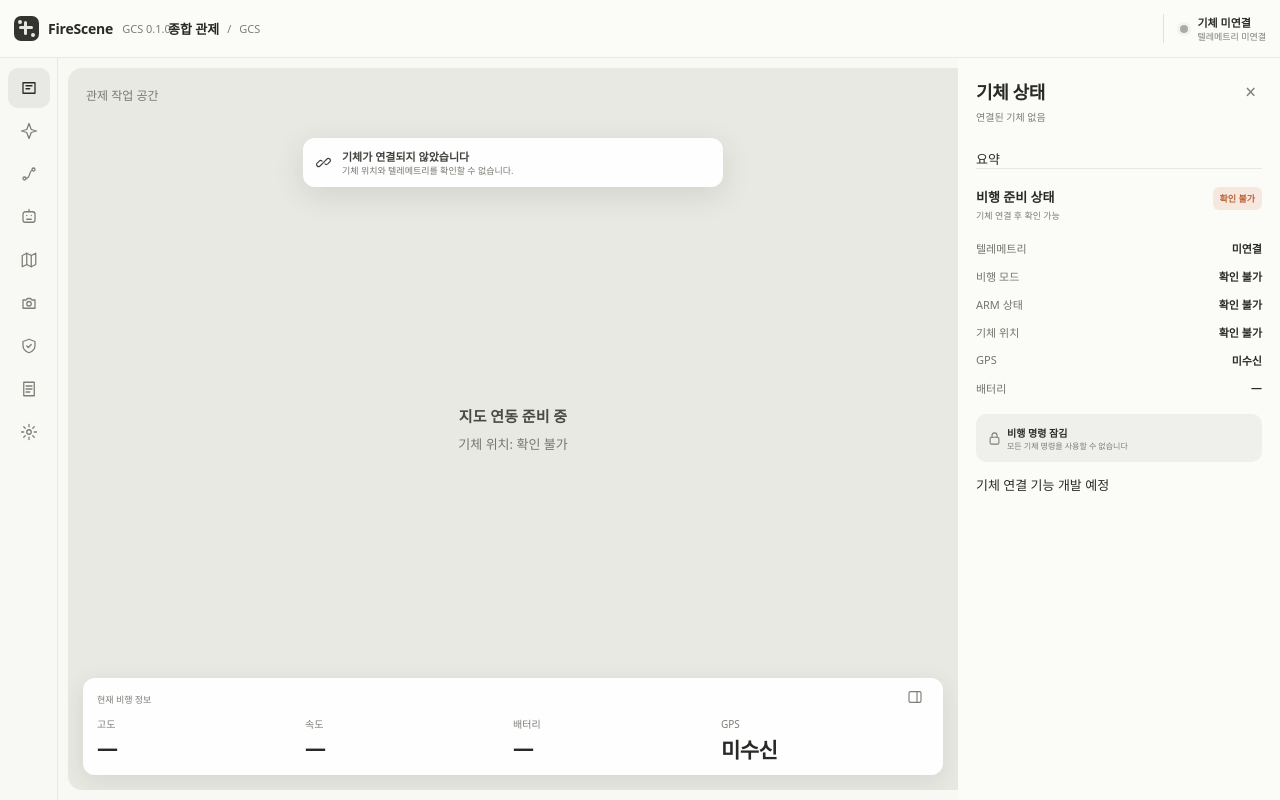
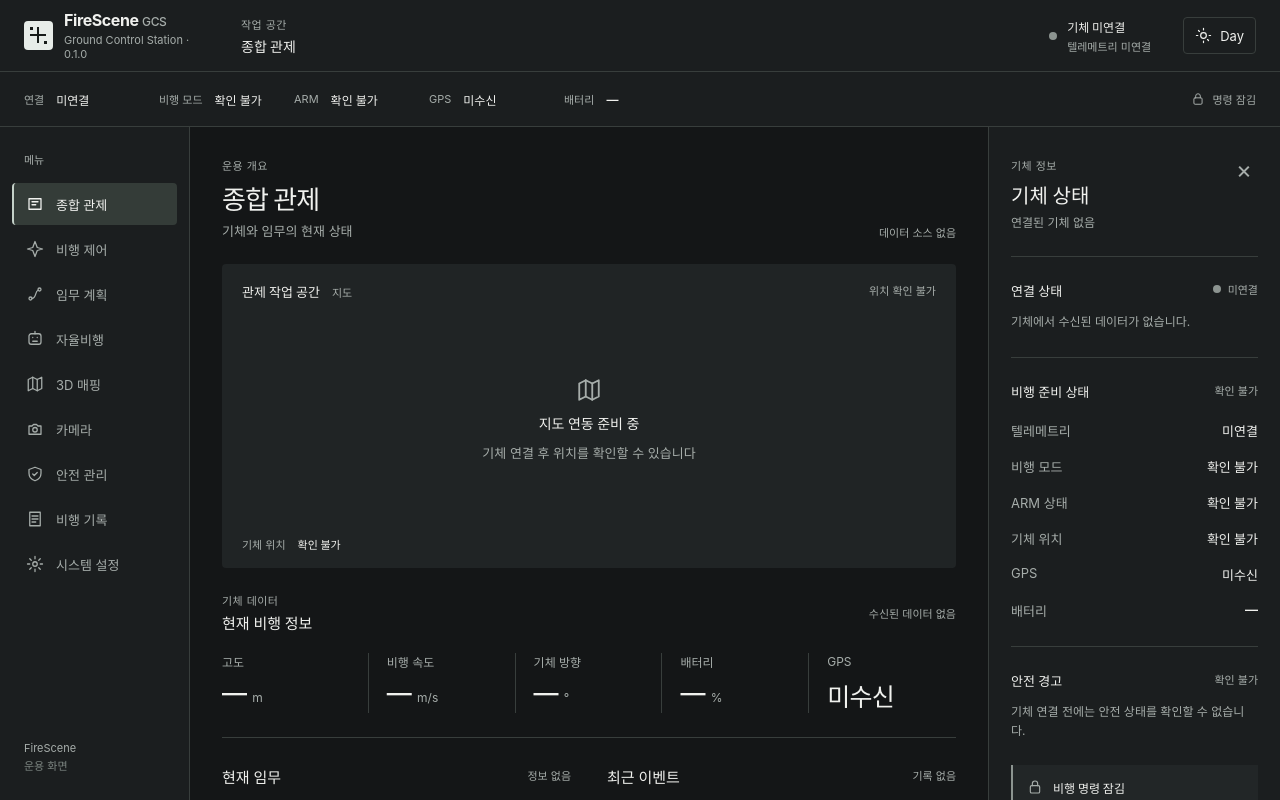
Before and after one commit to jiwon0524/autonomous-uav-system, a React (Vite) app in the folder frontend/: page / in a window 1280 px wide. Built offline with nearby package versions, Linux system fonts and the light colour scheme; the HTML template or start-up script is replaced by a standard one.

Commit message:
Renew GCS aerospace interface

```diff
--- a/frontend/src/App.tsx
+++ b/frontend/src/App.tsx
@@ -47,40 +47,32 @@ const descriptions = [
   '안전 관리 기능을 준비하고 있습니다.', '비행 기록 기능을 준비하고 있습니다.', '연결 및 프로그램 설정을 준비하고 있습니다.',
 ];
 
-function Telemetry() {
-  return <div className="telemetry">{[['고도', '—'], ['속도', '—'], ['배터리', '—'], ['GPS', '미수신']].map(([label, value]) =>
-    <div key={label}><span>{label}</span><p><b>{value}</b></p></div>)}</div>;
+function Metric({ label, unit, value = '—' }: { label: string; unit?: string; value?: string }) {
+  return <div className="metric"><span>{label}</span><div><strong>{value}</strong>{unit && <small>{unit}</small>}</div></div>;
 }
 
 function App() {
   const [page, setPage] = useState(0);
   const [details, setDetails] = useState(true);
-  return <div className="app"><div className="product soft-neutral">
-    <header className="soft-header">
-      <div className="product-brand"><Mark/><b>FireScene</b><span>GCS {version}</span></div>
-      <div className="workspace-name"><b>{navigation[page][1]}</b><span>/</span><span>GCS</span></div>
-      <div className="status-pill" style={{marginLeft:'auto'}}><Dot/><div><b>기체 미연결</b><span>텔레메트리 미연결</span></div></div>
+  const [theme, setTheme] = useState<'dark' | 'day'>('dark');
+  return <div className={`app theme-${theme}`}><div className="product">
+    <header className="header">
+      <div className="product-brand"><Mark/><div><b>FireScene <em>GCS</em></b><span>Ground Control Station · {version}</span></div></div>
+      <div className="header-context"><span>작업 공간</span><b>{navigation[page][1]}</b></div>
+      <div className="header-status"><Dot/><div><b>기체 미연결</b><span>텔레메트리 미연결</span></div></div>
+      <button className="theme-toggle" onClick={() => setTheme(theme === 'dark' ? 'day' : 'dark')} aria-label={theme === 'dark' ? 'Day 테마로 변경' : 'Dark 테마로 변경'}><Icon name={theme === 'dark' ? 'sun' : 'moon'} size={17}/><span>{theme === 'dark' ? 'Day' : 'Dark'}</span></button>
     </header>
-    <div className={`soft-body ${details ? '' : 'panel-closed'}`}>
-      <nav className="nav-rail" aria-label="주 메뉴">{navigation.map(([icon,label],i)=><button key={icon} title={label} aria-label={label} aria-current={page === i ? 'page' : undefined} className={page === i ? 'active' : ''} onClick={()=>setPage(i)}><Icon name={icon}/></button>)}</nav>
-      <main className="soft-map-wrap">
-        <div className="map map-soft">
-          {page === 0 ? <>
-            <span className="map-heading">관제 작업 공간</span>
-            <div className="safety-notice"><Icon name="link" size={17}/><div><b>기체가 연결되지 않았습니다</b><span>기체 위치와 텔레메트리를 확인할 수 없습니다.</span></div></div>
-            <div className="map-unavailable"><strong>지도 연동 준비 중</strong><span>기체 위치: 확인 불가</span></div>
-            <div className="floating-flight"><div className="flight-heading"><span>현재 비행 정보</span><button aria-label="기체 정보 패널 열기" onClick={()=>setDetails(true)}><Icon name="panel" size={16}/></button></div><Telemetry/></div>
-          </> : <div className="placeholder"><Icon name={navigation[page][0]} size={28}/><h1>{navigation[page][1]}</h1><p>개발 예정</p><p>{descriptions[page]}</p></div>}
-        </div>
+    <div className="status-strip" aria-label="주요 비행 상태"><div><span>연결</span><b>미연결</b></div><div><span>비행 모드</span><b>확인 불가</b></div><div><span>ARM</span><b>확인 불가</b></div><div><span>GPS</span><b>미수신</b></div><div><span>배터리</span><b>—</b></div><div className="strip-lock"><Icon name="lock" size={14}/> 명령 잠김</div></div>
+    <div className={`body ${details ? '' : 'panel-closed'}`}>
+      <nav className="nav-rail" aria-label="주 메뉴"><div className="nav-label">메뉴</div>{navigation.map(([icon,label],i)=><button key={icon} title={label} aria-label={label} aria-current={page === i ? 'page' : undefined} className={page === i ? 'active' : ''} onClick={()=>setPage(i)}><Icon name={icon}/><span>{label}</span></button>)}<div className="nav-foot">FireScene<br/><span>운용 화면</span></div></nav>
+      <main className="workspace">
+        {page === 0 ? <><div className="workspace-heading"><div><span className="eyebrow">운용 개요</span><h1>종합 관제</h1><p>기체와 임무의 현재 상태</p></div><span className="source-label">데이터 소스 없음</span></div>
+          <section className="map-area" aria-label="지도 작업 공간"><div className="map-top"><div><b>관제 작업 공간</b><span>지도</span></div><span>위치 확인 불가</span></div><div className="map-empty"><Icon name="mapping" size={26}/><strong>지도 연동 준비 중</strong><span>기체 연결 후 위치를 확인할 수 있습니다</span></div><div className="map-bottom"><span>기체 위치</span><b>확인 불가</b></div></section>
+          <section className="telemetry-section"><div className="section-heading"><div><span className="eyebrow">기체 데이터</span><h2>현재 비행 정보</h2></div><span>수신된 데이터 없음</span></div><div className="metrics"><Metric label="고도" unit="m"/><Metric label="비행 속도" unit="m/s"/><Metric label="기체 방향" unit="°"/><Metric label="배터리" unit="%"/><Metric label="GPS" value="미수신"/></div></section>
+          <div className="overview-lower"><section><div className="section-heading"><h2>현재 임무</h2><span>정보 없음</span></div><p>표시할 임무가 없습니다</p><small>임무 연결 후 진행 상태를 확인할 수 있습니다.</small></section><section><div className="section-heading"><h2>최근 이벤트</h2><span>기록 없음</span></div><p>수신된 이벤트가 없습니다</p><small>기체 연결 후 이벤트가 표시됩니다.</small></section></div>
+        </> : page === 1 ? <><div className="workspace-heading"><div><span className="eyebrow">기체 운용</span><h1>비행 제어</h1><p>자세 및 비행 상태</p></div><span className="source-label">데이터 소스 없음</span></div><div className="flight-layout"><section className="attitude"><div className="section-heading"><div><span className="eyebrow">자세 정보</span><h2>기체 자세</h2></div><span>데이터 미수신</span></div><div className="attitude-empty"><Icon name="flight" size={30}/><strong>자세 정보 확인 불가</strong><span>기체가 연결되지 않았습니다</span></div><div className="metrics flight-metrics"><Metric label="Roll" unit="°"/><Metric label="Pitch" unit="°"/><Metric label="Yaw" unit="°"/><Metric label="Heading" unit="°"/></div></section><section className="flight-data"><div className="section-heading"><div><span className="eyebrow">비행 정보</span><h2>기체 상태</h2></div></div><div className="metrics flight-values"><Metric label="고도" unit="m"/><Metric label="상승 / 하강 속도" unit="m/s"/></div><dl className="state-list"><div><dt>비행 준비 상태</dt><dd>확인 불가</dd></div><div><dt>명령 상태</dt><dd>잠김</dd></div><div><dt>비행 모드</dt><dd>확인 불가</dd></div></dl><div className="command-lock"><Icon name="lock" size={16}/><div><b>비행 명령 잠김</b><span>모든 기체 명령을 사용할 수 없습니다</span></div></div></section></div></> : <div className="placeholder"><Icon name={navigation[page][0]} size={28}/><span className="eyebrow">작업 공간</span><h1>{navigation[page][1]}</h1><p>개발 예정</p><small>{descriptions[page]}</small></div>}
       </main>
-      {details && <aside className="soft-inspector open" aria-label="기체 정보">
-        <div className="inspector-head"><div><h1>기체 상태</h1><span>연결된 기체 없음</span></div><button onClick={()=>setDetails(false)} aria-label="기체 정보 패널 닫기">×</button></div>
-        <div className="tabs"><span className="active">요약</span></div>
-        <div className="section-title"><div><b>비행 준비 상태</b><span>기체 연결 후 확인 가능</span></div><strong>확인 불가</strong></div>
-        <dl className="state-list">{[['텔레메트리','미연결'],['비행 모드','확인 불가'],['ARM 상태','확인 불가'],['기체 위치','확인 불가'],['GPS','미수신'],['배터리','—']].map(([label,value])=><div key={label}><dt>{label}</dt><dd>{value}</dd></div>)}</dl>
-        <div className="command-lock"><Icon name="lock" size={15}/><div><b>비행 명령 잠김</b><span>모든 기체 명령을 사용할 수 없습니다</span></div></div>
-        <p className="development-note">기체 연결 기능 개발 예정</p>
-      </aside>}
+      {details && <aside className="inspector" aria-label="기체 정보"><div className="inspector-head"><div><span className="eyebrow">기체 정보</span><h2>기체 상태</h2><span>연결된 기체 없음</span></div><button onClick={()=>setDetails(false)} aria-label="기체 정보 패널 닫기">×</button></div><div className="inspector-section"><div className="section-heading"><h3>연결 상태</h3><span className="state-badge"><Dot/>미연결</span></div><p>기체에서 수신된 데이터가 없습니다.</p></div><div className="inspector-section"><div className="section-heading"><h3>비행 준비 상태</h3><span>확인 불가</span></div><dl className="state-list">{[['텔레메트리','미연결'],['비행 모드','확인 불가'],['ARM 상태','확인 불가'],['기체 위치','확인 불가'],['GPS','미수신'],['배터리','—']].map(([label,value])=><div key={label}><dt>{label}</dt><dd>{value}</dd></div>)}</dl></div><div className="inspector-section"><div className="section-heading"><h3>안전 경고</h3><span>확인 불가</span></div><p>기체 연결 전에는 안전 상태를 확인할 수 없습니다.</p></div><div className="command-lock"><Icon name="lock" size={16}/><div><b>비행 명령 잠김</b><span>모든 기체 명령을 사용할 수 없습니다</span></div></div><p className="development-note">기체 연결 기능 개발 예정</p></aside>}
       {!details && <button className="reopen-panel" onClick={()=>setDetails(true)}><Icon name="panel" size={17}/><span>기체 정보</span></button>}
     </div>
   </div></div>;
```
Also changed, not shown: frontend/src/index.css, 1 other file (tests, documents, lock files or other folders).
